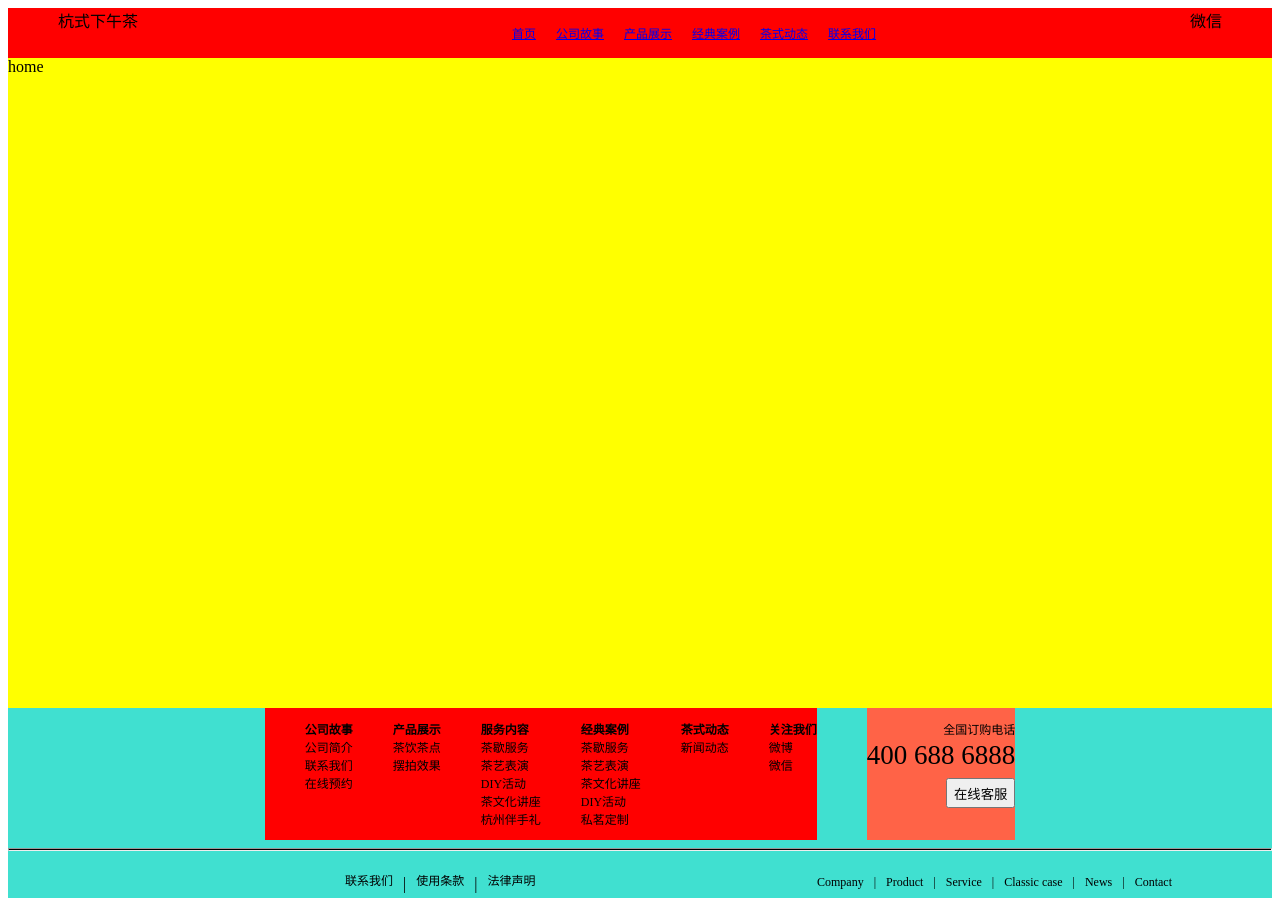
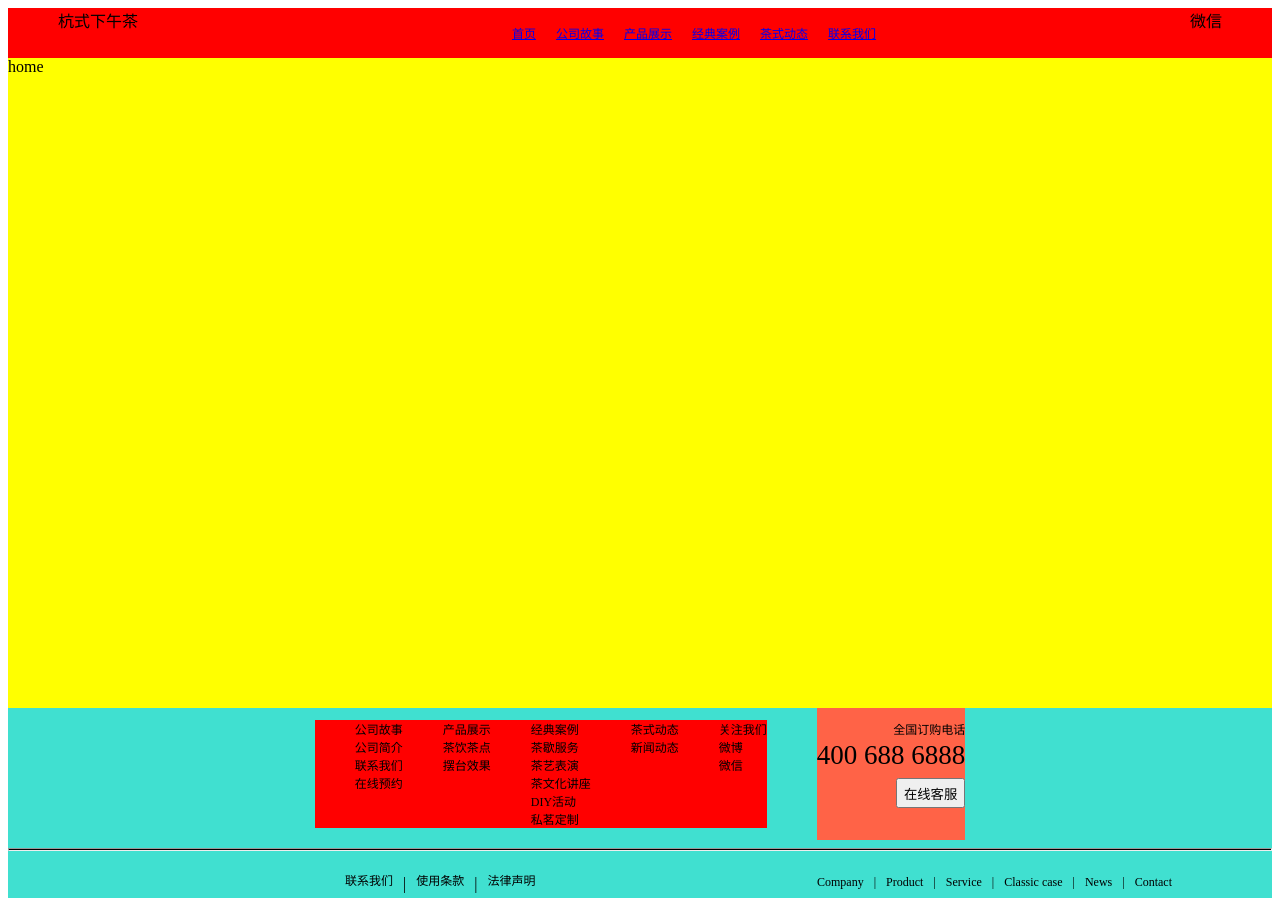
Before and after one commit to neoAimeow/iteastyle-web, a Vue app: page / in a window 1280 px wide. Built offline with nearby package versions, Linux system fonts and the light colour scheme.

Commit message:
update this code

```diff
--- a/src/App.vue
+++ b/src/App.vue
@@ -19,44 +19,9 @@
       </div>
       <div class="home-bottom">
         <div class="bottom-top">
-          <div class="bottom-top-left">
-            <ul>
-              <li><b>公司故事</b></li>
-              <li>公司简介</li>
-              <li>联系我们</li>
-              <li>在线预约</li>
-            </ul>
-            <ul>
-              <li><b>产品展示</b></li>
-              <li>茶饮茶点</li>
-              <li>摆拍效果</li>
-            </ul>
-            <ul>
-              <li><b>服务内容</b></li>
-              <li>茶歇服务</li>
-              <li>茶艺表演</li>
-              <li>DIY活动</li>
-              <li>茶文化讲座</li>
-              <li>杭州伴手礼</li>
-            </ul>
-            <ul>
-              <li><b>经典案例</b></li>
-              <li>茶歇服务</li>
-              <li>茶艺表演</li>
-              <li>茶文化讲座</li>
-              <li>DIY活动</li>
-              <li>私茗定制</li>
-            </ul>
-            <ul>
-              <li><b>茶式动态</b></li>
-              <li>新闻动态</li>
-            </ul>
-            <ul>
-              <li><b>关注我们</b></li>
-              <li>微博</li>
-              <li>微信</li>
-            </ul>
-          </div>
+          <ul class="bottom-top-left" v-for="(data,key) in bottommenus" :key="key" :lable="key">
+            <li v-for="(menu,index) in data" :key="index"><span>{{menu.title}}</span></li>
+          </ul>
           <div class="bottom-top-right">
             <p style="font-size: 12px;">全国订购电话</p>
             <p style="font-size:27px;margin-top: -10px;">400 688 6888</p>
@@ -94,15 +59,18 @@
 
 <script>
 import menus from './common/menus'
+import homebottommenus from './common/homebottommenus'
 export default {
   name: 'App',
   data () {
     return {
-      menus: []
+      menus: [],
+      homebottommenus: []
     }
   },
   created () {
     this.menus = menus
+    this.bottommenus = homebottommenus
   }
 }
 </script>
@@ -161,16 +129,11 @@ export default {
   .bottom-top{
     display: flex;
     flex-direction: row;
-    // justify-content: space-between;
     justify-content: center;
   }
   .bottom-top-left{
     background-color: red;
-    display: flex;
-    flex-direction: row;
-    justify-content: center;
     font-size: 12px;
-    // margin-left: 300px;
   }
   .bottom-top-right{
     display: flex;
--- /dev/null
+++ b/src/common/homebottommenus.js
@@ -0,0 +1,86 @@
+const homebottommenus = [
+    [
+        {
+            title: '公司故事',
+            path: '/homepage/company-profile'
+        },
+        {
+            title: '公司简介',
+            path: '/'
+        },
+        {
+            title: '联系我们',
+            path: '/homepage/contact-us'
+        },
+        {
+            title: '在线预约',
+            path: '/'
+        }
+    ],
+    [
+        {
+            title: '产品展示',
+            path: '/homepage/product-display'
+        },
+        {
+            title: '茶饮茶点',
+            path: '/'
+        },
+        {
+            title: '摆台效果',
+            path: '/'
+        }
+    ],
+    [
+        {
+            title: '经典案例',
+            path: '/homepage/classic-case'
+        },
+        {
+            title: '茶歇服务',
+            path: '/'
+        },
+        {
+            title: '茶艺表演',
+            path: '/'
+        },
+        {
+            title: '茶文化讲座',
+            path: '/'
+        },
+        {
+            title: 'DIY活动',
+            path: '/'
+        },
+        {
+            title: '私茗定制',
+            path: '/'
+        }
+    ],
+    [
+        {
+            title: '茶式动态',
+            path: '/homepage/tea-state'
+        },
+        {
+            title: '新闻动态',
+            path: '/'
+        }
+    ],
+    [
+        {
+            title: '关注我们',
+            path: '/'
+        },
+        {
+            title: '微博',
+            path: '/'
+        },
+        {
+            title: '微信',
+            path: '/'
+        }
+    ]
+]
+
+export default homebottommenus
```
